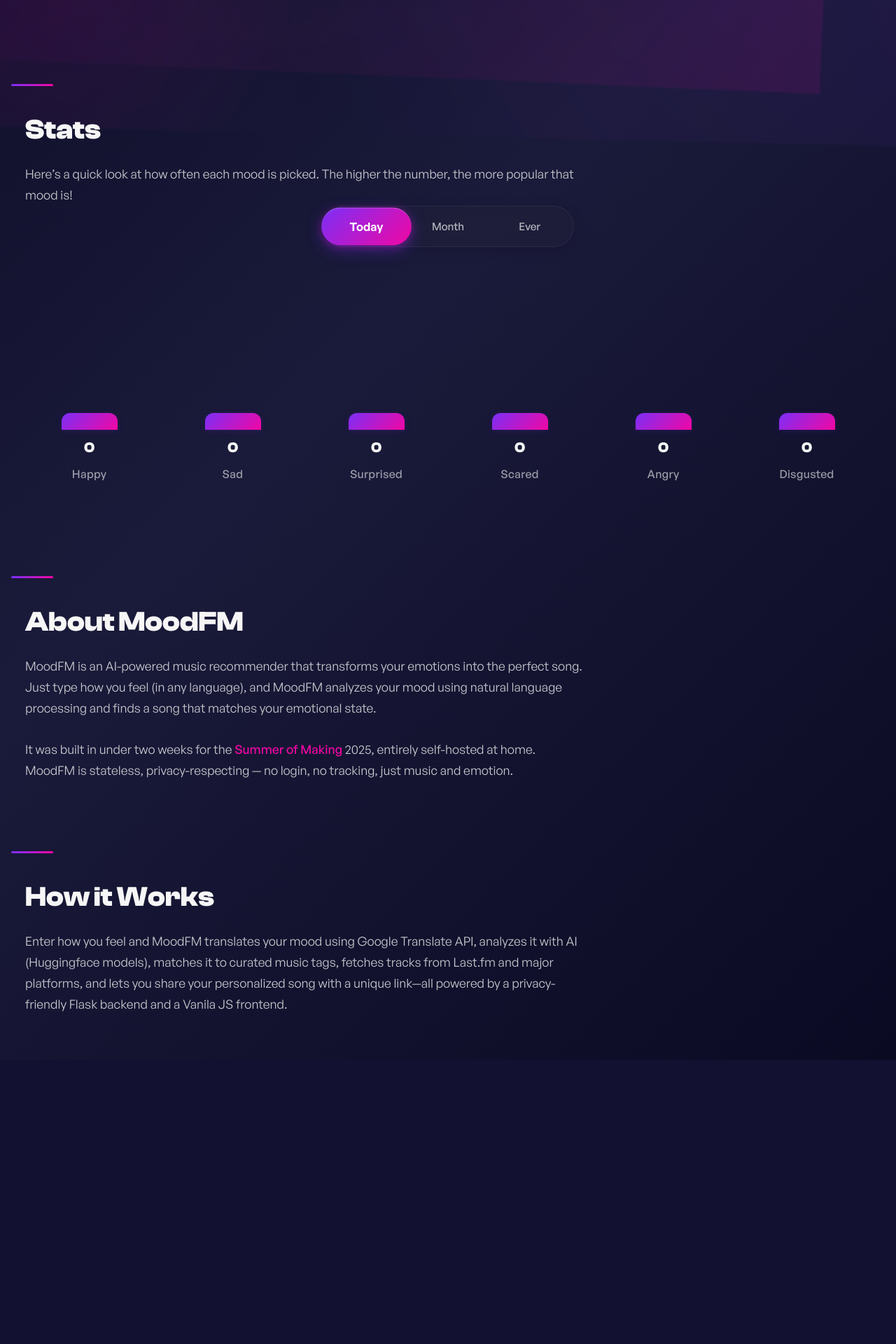
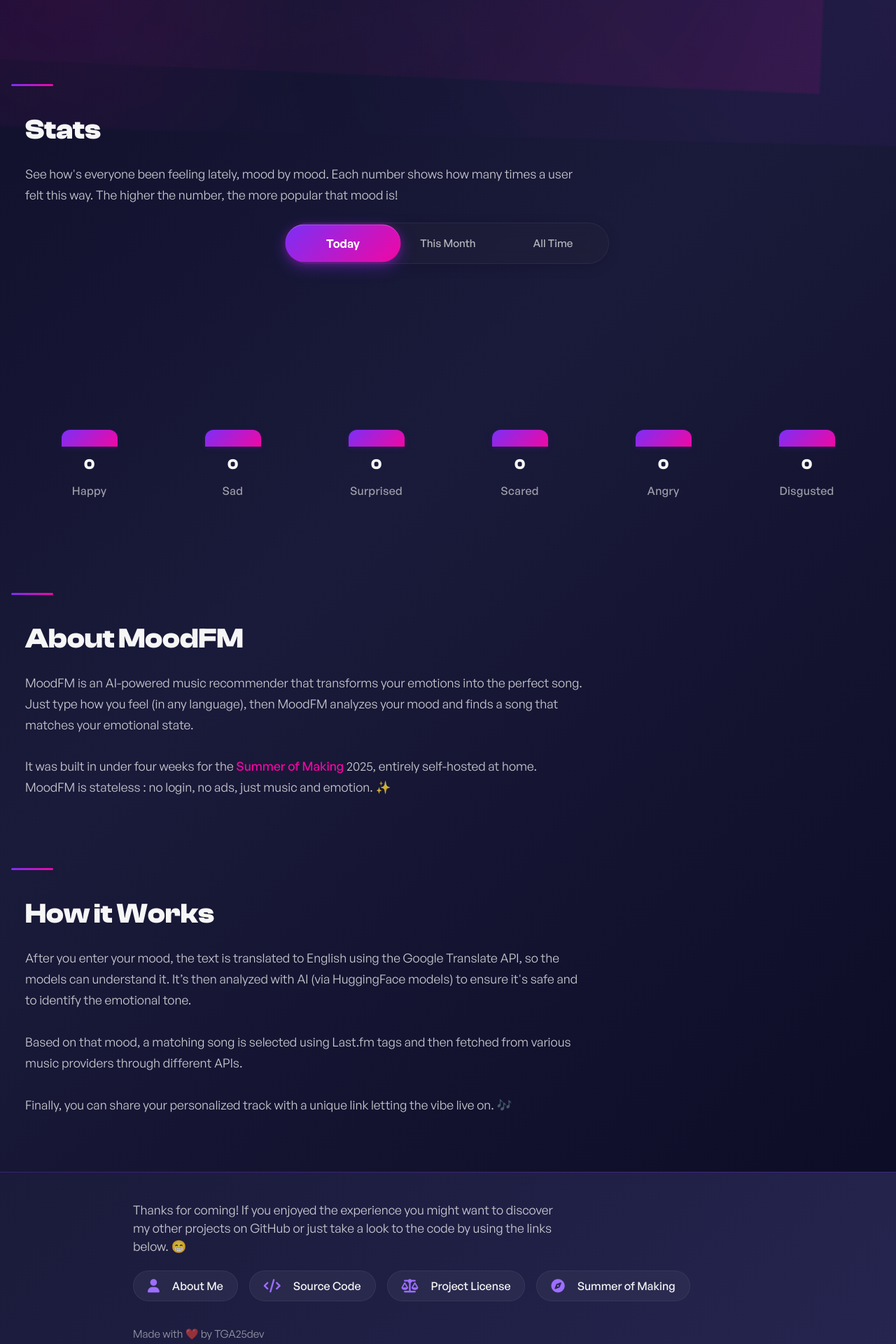
Before and after one commit to TGA25dev/MoodFM, a Flask app: page / in a window 1280 px wide. Shown: the part 760-2680 px from the top of the page at 70% size. Before the commit the page ends 2274 px from the top, so only its background shows below. Run offline with Flask 3, Linux system fonts and the light colour scheme; data that the repository does not hold is empty; parts of the project's set-up code (start-up, migrations or seed data) failed here and were passed over.

Commit message:
style(footer): add a footer with buttons feat(translations): add translations in french for the stats page and footer

```diff
--- a/app.py
+++ b/app.py
@@ -247,7 +247,7 @@
         if count == 1:
             # Set expiry for the first offense
             redis_connection.expire(key, 3600)
-        if count >= 3:
+        if count >= 2:
             # Ban IP for 10 minutes
             redis_connection.setex(f"banned:{ip}", 600, "1")
             redis_connection.delete(key)  # Reset counter after ban
--- a/static/css/index.css
+++ b/static/css/index.css
@@ -741,12 +765,13 @@
   transition: width 0.3s ease;
 }
 
-.section a:hover {
-  color: #7b2ff7;
-}
-
 .section a:hover::after {
   width: 100%;
+}
+
+#stats-container {
+  position: relative;
+  min-height: 400px;
 }
 
 .stats-loading-text {
@@ -889,6 +917,7 @@
 .stats-time-selector {
   display: flex;
   justify-content: center;
+  margin-top: 24px;
   margin-bottom: 24px;
   gap: 0;
   background: rgba(42, 42, 62, 0.3);
@@ -901,7 +930,7 @@
   width: fit-content;
   margin-left: auto;
   margin-right: auto;
-  width: 350px;
+  width: 450px;
 }
 
 .time-bubble {
@@ -1353,8 +1382,141 @@
   align-items: center !important;
 }
 
+/*Footer  */
+.footer {
+  position: relative;
+  width: 100%;
+  min-height: 220px;
+  margin: 40px 0 0 0;
+  background: linear-gradient(135deg, #1a1a3a 0%, #252550 100%);
+  border-top: 1px solid rgba(123, 47, 247, 0.3);
+  overflow: hidden;
+  z-index: 101;
+  display: flex;
+  align-items: center;
+  justify-content: center;
+}
+
+.footer-content {
+  width: 100%;
+  max-width: 900px;
+  padding: 40px 20px 20px;
+  text-align: left;
+  color: rgba(246, 246, 246, 0.8);
+  display: flex;
+  flex-direction: column;
+  align-items: flex-start;
+  gap: 16px;
+}
+
+.footer-description {
+  font-family: "GeneralSans", sans-serif;
+  font-size: 1.1rem;
+  line-height: 1.5;
+  margin: 0;
+  max-width: 600px;
+  font-variation-settings: "wght" 400;
+  text-align: left;
+}
+
+.footer-links {
+  display: flex;
+  flex-wrap: wrap;
+  justify-content: flex-start;
+  gap: 16px;
+  margin: 5px 0;
+}
+
+.footer-link {
+  display: inline-flex;
+  align-items: center;
+  gap: 8px;
+  padding: 10px 20px;
+  border-radius: 50px;
+  background: rgba(58, 58, 94, 0.4);
+  color: #F6F6F6;
+  text-decoration: none;
+  font-family: "GeneralSans", sans-serif;
+  font-size: 1rem;
+  font-variation-settings: "wght" 500;
+  transition: all 0.3s ease;
+  border: 1px solid rgba(74, 74, 110, 0.4);
+}
+
+.footer-link:hover {
+  background: rgba(74, 74, 110, 0.6);
+  transform: translateY(-3px);
+  box-shadow: 0 4px 12px rgba(0, 0, 0, 0.2);
+  border-color: rgba(123, 47, 247, 0.4);
+}
+
+.footer-link::before {
+  font-size: 1.2rem;
+  color: #9d6eff;
+}
+
+/* Button icons*/
+.footer-link:nth-child(1)::before {
+  content: "\f007";
+  font-family: "Font Awesome 6 Free";
+  font-weight: 900;
+  margin-right: 10px;
+}
+
+.footer-link:nth-child(2)::before {
+  content: "\f121";
+  font-family: "Font Awesome 6 Free";
+  font-weight: 900;
+  margin-right: 10px;
+}
+
+.footer-link:nth-child(3)::before {
+  content: "\f24e";
+  font-family: "Font Awesome 6 Free";
+  font-weight: 900;
+  margin-right: 10px;
+}
+
+.footer-link:nth-child(4)::before {
+  content: "\f14e";
+  font-family: "Font Awesome 6 Free";
+  font-weight: 900;
+  margin-right: 10px;
+}
+
+.footer-credits {
+  font-family: "GeneralSans", sans-serif;
+  font-size: 0.95rem;
+  margin: 0;
+  opacity: 0.7;
+  font-variation-settings: "wght" 400;
+  text-align: left;
+  align-self: flex-start;
+}
+
+
 /* Mobile responsive layout */
 @media (max-width: 768px) {
+  .footer-content {
+    padding: 30px 15px;
+    gap: 20px;
+  }
+
+  .footer-description {
+    font-size: 0.95rem;
+  }
+
+  .footer-link {
+    padding: 8px 16px;
+    font-size: 0.9rem;
+  }
+
+  .scroll-instructions {
+    font-size: 0.85rem;
+    padding: 10px 18px;
+    margin-top: 16px;
+  }
+
   .shared-header {
     margin-top: 10px;
     position: static;
--- a/static/lang-switcher.js
+++ b/static/lang-switcher.js
@@ -62,7 +62,13 @@
 
         elements.forEach(element => {
             const key = element.getAttribute('data-i18n');
-            const translation = getNestedTranslation(translations, key);
+            let translation = getNestedTranslation(translations, key);
+
+            if (!translation && key === 'howItWorks.content') {
+                translation = getNestedTranslation(translations, 'how-it-works.content');
+            } else if (!translation && key === 'how-it-works.content') {
+                translation = getNestedTranslation(translations, 'howItWorks.content');
+            }
 
             if (translation) {
                 if (element.tagName === 'INPUT') {
@@ -90,7 +96,7 @@
                     element.innerHTML = '';
                     if (icon) element.appendChild(icon);
                     element.appendChild(document.createTextNode(translation));
-                } else if (key === 'about.content') { //Allow HTML in about content
+                } else if (key === 'about.content' || key === 'howItWorks.content' || key === 'how-it-works.content') { // Allow HTML in about and how it works content
                     element.innerHTML = translation;
                 } else {
                     element.textContent = translation;
@@ -141,32 +147,4 @@
 
     // Expose getNestedTranslation function globally
     window.getNestedTranslation = getNestedTranslation;
-
-    function updatePageTranslations(lang) {
-        fetch(`/static/langs/${lang}.json`)
-            .then(response => response.json())
-            .then(translations => {
-                document.querySelectorAll('[data-i18n]').forEach(element => {
-                    const key = element.getAttribute('data-i18n');
-                    const translation = getNestedTranslation(translations, key);
-
-                    // Special handling for share button to preserve the icon
-                    if (element.id === 'share-result-button' && translation) {
-                        // Keep the icon, only update the text
-                        const icon = element.querySelector('i');
-                        element.innerHTML = '';
-                        if (icon) element.appendChild(icon);
-                        element.appendChild(document.createTextNode(translation));
-                    } else if (translation) {
-                        element.textContent = translation;
-                    }
-                });
-
-                // Trigger languageChanged event for other components
-                document.dispatchEvent(new CustomEvent('languageChanged', {
-                    detail: { language: lang, translations: translations }
-                }));
-            })
-            .catch(err => console.error('Error loading translations:', err));
-    }
 });
--- a/templates/index.htm
+++ b/templates/index.htm
@@ -61,7 +61,7 @@
                 <button data-i18n="submit.button" class="submit-mood-button" id="submit_mood_button">Turn your mood into music </button>
                 <input data-i18n="submit.inputBox" class="mood-input-box" id="mood_input_box" type="text" placeholder="How are you feeling today?">
             </div>
-            <p data-i18n="scrollInstructions" class="scroll-instructions">Don't forget to scroll down !</p>
+            <p data-i18n="scrollInstructions" class="scroll-instructions">Don't forget to scroll down!</p>
         </div>
 
         <div class="results-overlay" id="results-overlay"></div>
@@ -120,47 +120,47 @@
             <div id="stats-container" class="section">
                 <h2 data-i18n="stats.title">Stats</h2>
                 <p class="stats-context" data-i18n="stats.context">
-                    Here’s a quick look at how often each mood is picked. The higher the number, the more popular that mood is!
+                    See how's eveyone been feeling lately, mood by mood. Each number shows how many times a user felt this way. The higher the number, the more popular that mood is!
                 </p>
                 <div class="stats-time-selector" id="stats-time-selector">
                     <button class="time-bubble active" data-period="today" data-i18n="stats.today">Today</button>
-                    <button class="time-bubble" data-period="month" data-i18n="stats.month">Month</button>
-                    <button class="time-bubble" data-period="ever" data-i18n="stats.ever">Ever</button>
+                    <button class="time-bubble" data-period="month" data-i18n="stats.month">This Month</button>
+                    <button class="time-bubble" data-period="ever" data-i18n="stats.allTime">All Time</button>
                 </div>
 
                 <div id="stats-loading-text" class="stats-loading-text">
-                    <span>Loading stats...</span>
+                    <span data-i18n="stats.loader">Loading stats...</span>
                 </div>
                 <div id="mood-chart" class="mood-chart">
                     <div class="mood-bar" data-mood="Happy">
                         <div class="bar"></div>
                         <span class="bar-value"></span>
-                        <span class="bar-label">Happy</span>
+                        <span class="bar-label" data-i18n="statsLabels.happy">Happy</span>
                     </div>
                     <div class="mood-bar" data-mood="Sad">
                         <div class="bar"></div>
                         <span class="bar-value"></span>
-                        <span class="bar-label">Sad</span>
+                        <span class="bar-label" data-i18n="statsLabels.sad">Sad</span>
                     </div>
                     <div class="mood-bar" data-mood="Surprised">
                         <div class="bar"></div>
                         <span class="bar-value"></span>
-                        <span class="bar-label">Surprised</span>
+                        <span class="bar-label" data-i18n="statsLabels.surprised">Surprised</span>
                     </div>
                     <div class="mood-bar" data-mood="Scared">
                         <div class="bar"></div>
                         <span class="bar-value"></span>
-                        <span class="bar-label">Scared</span>
+                        <span class="bar-label" data-i18n="statsLabels.scared">Scared</span>
                     </div>
                     <div class="mood-bar" data-mood="Angry">
                         <div class="bar"></div>
                         <span class="bar-value"></span>
-                        <span class="bar-label">Angry</span>
+                        <span class="bar-label" data-i18n="statsLabels.angry">Angry</span>
                     </div>
                     <div class="mood-bar" data-mood="Disgusted">
                         <div class="bar"></div>
                         <span class="bar-value"></span>
-                        <span class="bar-label">Disgusted</span>
+                        <span class="bar-label" data-i18n="statsLabels.disgusted">Disgusted</span>
                     </div>
                 </div>
             </div>
@@ -168,20 +168,49 @@
             <div id="about" class="section">
                 <h2 data-i18n="about.title">About MoodFM</h2>
                 <p data-i18n="about.content">
-                    MoodFM is an AI-powered music recommender that transforms your emotions into the perfect song. Just type how you feel (in any language), and MoodFM analyzes your mood using natural language processing and finds a song that matches your emotional state.<br><br>
-                    It was built in under two weeks for the <a target="_blank" href="https://summer.hackclub.com">Summer of Making </a> 2025, entirely self-hosted at home. MoodFM is stateless, privacy-respecting — no login, no tracking, just music and emotion.
+                    MoodFM is an AI-powered music recommender that transforms your emotions into the perfect song. Just type how you feel (in any language) then MoodFM analyzes your mood and finds a song that matches your emotional state.<br><br>
+                    It was built in under four weeks for the <a target="_blank\" href="https://summer.hackclub.com">Summer of Making </a> 2025, entirely self-hosted at home. MoodFM is stateless : no login, no ads, just music and emotion. ✨
                 </p>
             </div>
 
             <div id="how-it-works" class="section">
                 <h2 data-i18n="howItWorks.title">How it Works</h2>
                 <p data-i18n="howItWorks.content">
-                Enter how you feel and MoodFM translates your mood using Google Translate API, analyzes it with AI (Huggingface models), matches it to curated music tags, fetches tracks from Last.fm and major platforms, and lets you share your personalized song with a unique link—all powered by a privacy-friendly Flask backend and a Vanila JS frontend.
+                After you enter your mood, the text is translated to English using the Google Translate API, so the models can understand it. It’s then analyzed with AI (via HuggingFace models) to ensure it's safe and to identify the emotional tone.<br><br>Based on that mood, a matching song is selected using Last.fm tags and then fetched from various music providers through different APIs.<br><br>Finally, you can share your personalized track with a unique link letting the vibe live on. 🎶
                 </p>
             </div>
         </div>
 
         <a data-i18n="footer.goUpLink" href="#top" class="go-up-link" id="go-up-link">Go up ↑</a>
+
+        <footer class="footer">
+            <div class="footer-content">
+                <p class="footer-description" data-i18n="footer.description">Thanks for coming! If you enjoyed the experience you might want to discover my other projects on GitHub or just take a look to the code by using the links below. 😁</p>
+                <div class="footer-links">
+
+                    <a href="https://bento.me/tga25" target="_blank" class="footer-link" data-i18n="footer.bentoLink">
+                        About Me
+                    </a>
+
+                    <a href="https://github.com/TGA25dev/MoodFM/" target="_blank" class="footer-link" data-i18n="footer.sourceCodeLink">
+                        Source Code
+                    </a>
+
+                    <a href="https://github.com/TGA25dev/MoodFM/blob/main/LICENSE" target="_blank" class="footer-link" data-i18n="footer.projectLicenseLink">
+                        Project License
+                    </a>
+
+                    <a href="https://summer.hackclub.com" target="_blank" class="footer-link" data-i18n="footer.summerOfMakingLink">
+                        Summer of Making
+                    </a>
+
+                </div>
+                <div class="footer-credits">
+                    <p class="footer-credits-title" data-i18n="footer.creditsTitle">Made with ❤️ by TGA25dev</p>
+                    <p class="footer-credits-subtitle" data-i18n="footer.creditsSubtitle">August 2025</p>
+                </div>
+            </div>
+        </footer>
     </body>
     <script src="{{ url_for('static', filename='index.js') }}?{{ cache_buster }}"></script>
     <script src="{{ url_for('static', filename='lang-switcher.js') }}?{{ cache_buster }}"></script>
```
Also changed, not shown: other parts of static/css/index.css (+32 -5 lines), modules/statistics/stats.py (+60 -27 lines), static/langs/en.json (+29 -4 lines), static/langs/fr.json (+28 -3 lines).
